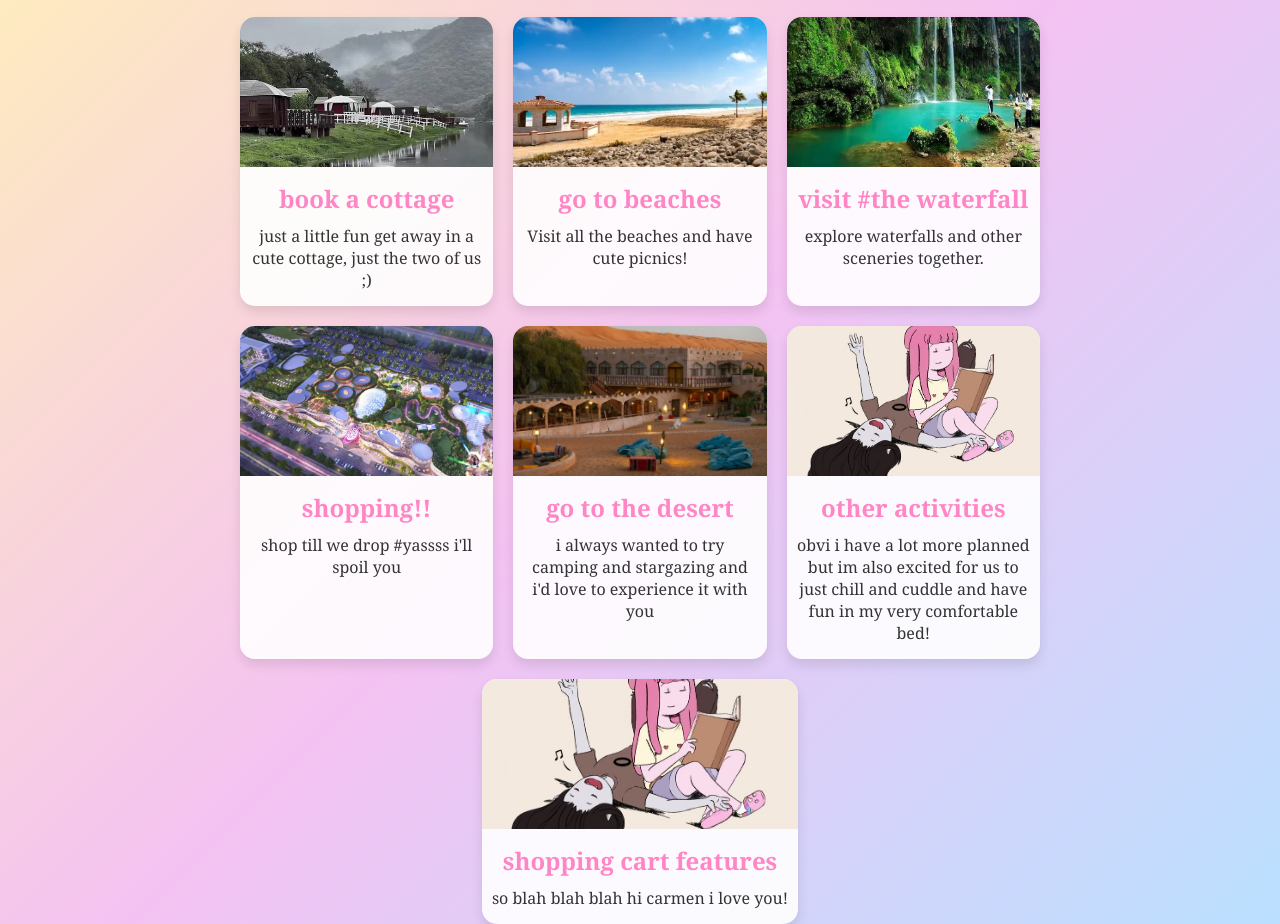
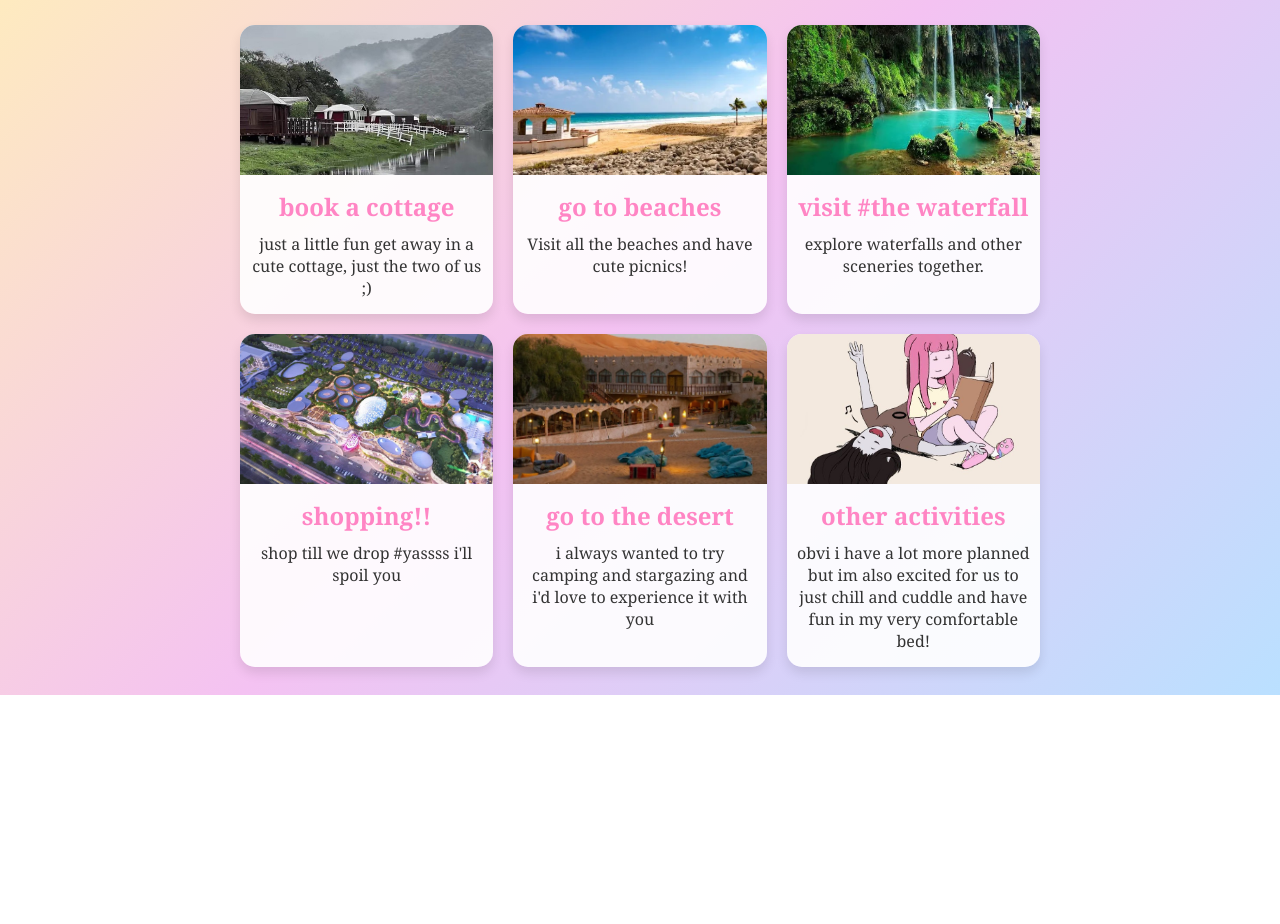
Before and after one commit to faeclipse/ToAngel, a plain HTML site: page plans.html in a window 1280 px wide. Shown: the part 105-1029 px from the top of the page. After the commit the page ends 800 px from the top, so only its background shows below. Drawn offline with Linux system fonts and the light colour scheme.

Commit message:
Update plans.html

```diff
--- a/plans.html
+++ b/plans.html
@@ -114,10 +114,6 @@
             <p>obvi i have a lot more planned but im also excited for us to just chill and cuddle and have fun in my very comfortable bed!</p>
     </div>
                 </div>
-                <div class="plan-card">
-            <img src="pics/seasonal.jpg" alt="chill">
-            <h2> shopping cart features </h2>
-            <p>so blah blah blah hi carmen i love you!</p>
-        </div>
+
 </body>
 </html>
```
